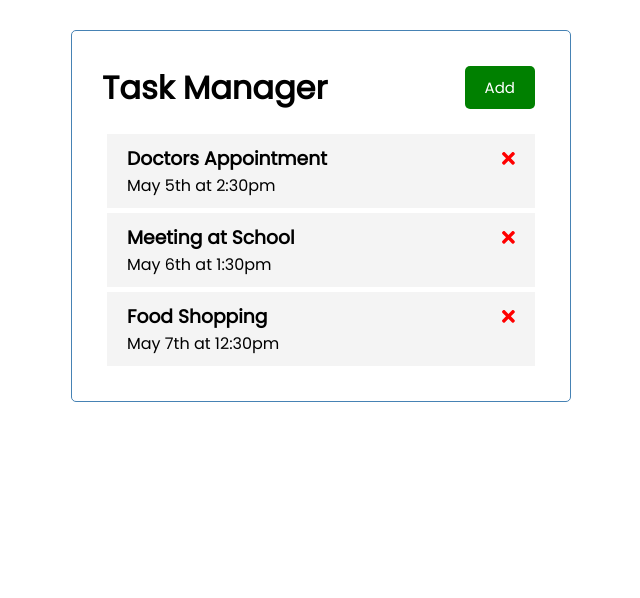
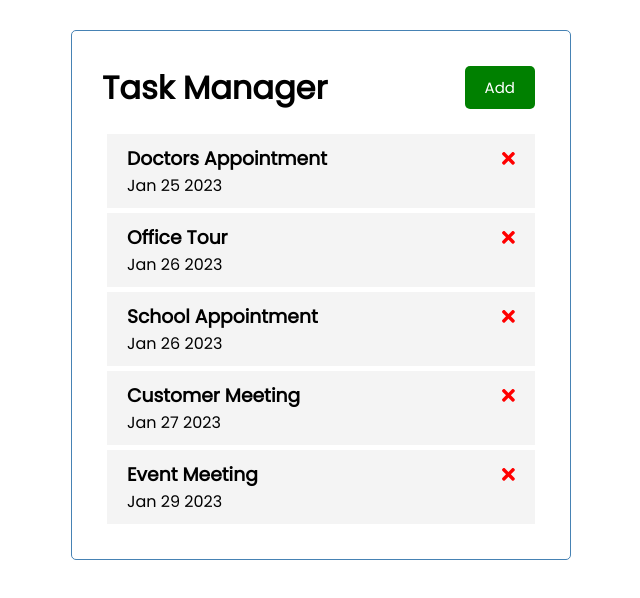
Before and after one commit to moin59/task-manager, an Angular app: page / in a window 1280 px wide. Shown: the top 598 px of the page, without its empty margins (319-959 px from the left). Built offline with nearby package versions, Linux system fonts and the light colour scheme.

Commit message:
add json db

```diff
--- a/package.json
+++ b/package.json
@@ -6,7 +6,8 @@
     "start": "ng serve",
     "build": "ng build",
     "watch": "ng build --watch --configuration development",
-    "test": "ng test"
+    "test": "ng test",
+    "server": "json-server --watch db.json --port 3000"
   },
   "private": true,
   "dependencies": {
@@ -23,6 +24,7 @@
     "@fortawesome/free-brands-svg-icons": "^5.15.4",
     "@fortawesome/free-regular-svg-icons": "^5.15.4",
     "@fortawesome/free-solid-svg-icons": "^5.15.4",
+    "json-server": "^0.17.1",
     "rxjs": "~7.5.0",
     "tslib": "^2.3.0",
     "zone.js": "~0.11.4"
--- a/src/app/Task.ts
+++ b/src/app/Task.ts
@@ -2,5 +2,4 @@ export interface Task {
   id?: number;
   text: string;
   day: string;
-  reminder: boolean;
 }
--- a/src/app/mock-tasks.ts
+++ b/src/app/mock-tasks.ts
@@ -2,21 +2,28 @@ import { Task } from './Task';
 
 export const TASKS: Task[] = [
   {
-    id: 1,
-    text: 'Doctors Appointment',
-    day: 'May 5th at 2:30pm',
-    reminder: true,
+    "id": 1,
+    "text": "Doctors Appointment",
+    "day": "Jan 25 2023"
   },
   {
-    id: 2,
-    text: 'Meeting at School',
-    day: 'May 6th at 1:30pm',
-    reminder: true,
+    "id": 2,
+    "text": "Office Tour",
+    "day": "Jan 26 2023"
   },
   {
-    id: 3,
-    text: 'Food Shopping',
-    day: 'May 7th at 12:30pm',
-    reminder: false,
+    "id": 3,
+    "text": "School Appointment",
+    "day": "Jan 26 2023"
   },
+  {
+    "id": 4,
+    "text": "Customer Meeting",
+    "day": "Jan 27 2023"
+  },
+  {
+    "id": 5,
+    "text": "Event Meeting",
+    "day": "Jan 29 2023"
+  }
 ];
```
Also changed, not shown: 1 other file (tests, documents, lock files or other folders).
